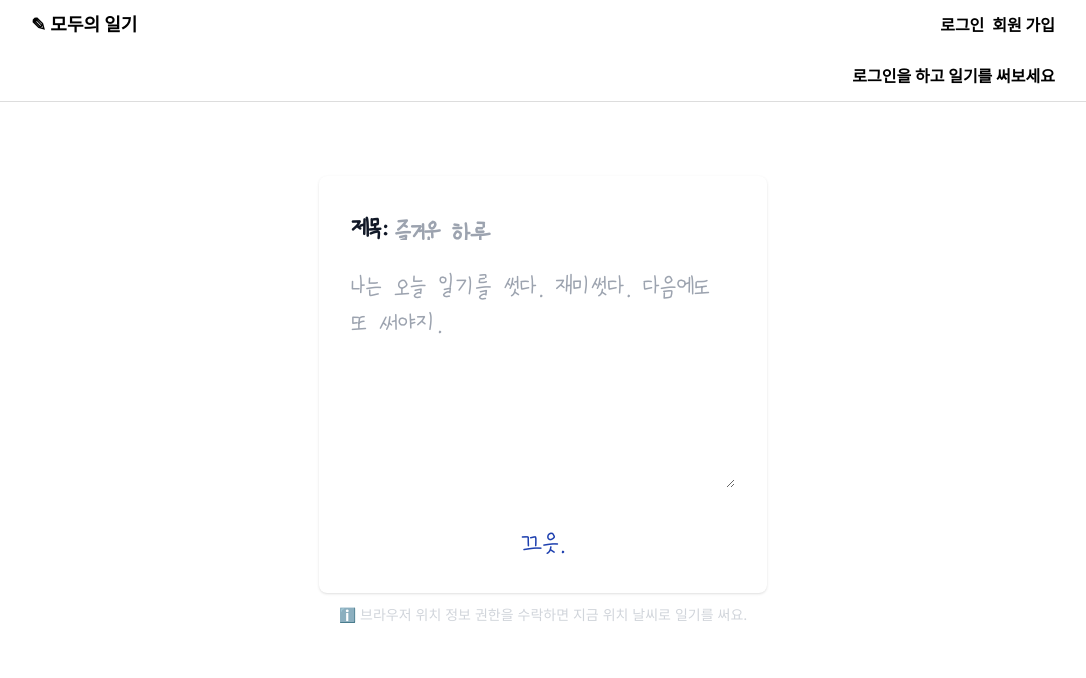
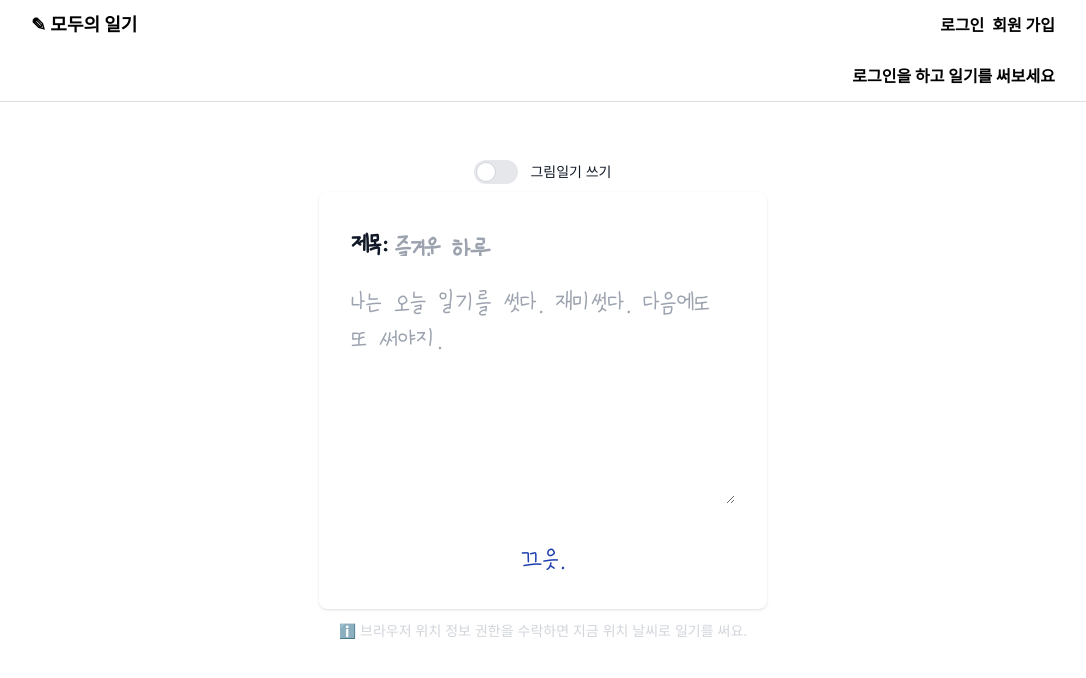
Before and after one commit to LeeSeungjae00/modoo-diary, a Next.js app: page /write in a window 1280 px wide. Shown: the top 678 px of the page, without its empty margins (97-1183 px from the left). Built offline with nearby package versions, Linux system fonts and the light colour scheme; no server answers.

Commit message:
:sparkles: 일기 쓸 때 그림일기 쓸지 선택 로직 추가 및 캔버스 표시

```diff
--- a/src/app/write/page.tsx
+++ b/src/app/write/page.tsx
@@ -1,5 +1,5 @@
 "use client";
-import React, { useEffect } from "react";
+import React, { useEffect, useState } from "react";
 import { useForm } from "react-hook-form";
 import { useMutation } from "@tanstack/react-query";
 import { useRouter } from "next/navigation";
@@ -9,6 +9,7 @@ import InputAlert from "@/components/common/inputAlert";
 import { postDiary } from "@/api/diary";
 import FontButton from "@/components/common/fontButton";
 import useCoordinate from "@/hooks/useCoordinate";
+import Canvas from "@/components/canvas";
 
 const FontH1 = styled.h1`
   font-family: Chilgok_lws;
@@ -23,6 +24,7 @@ const FontTextarea = styled.textarea`
 `;
 
 export default function Write() {
+  const [isDrawAble, setIsDrawAble] = useState(false);
   const router = useRouter();
   const {
     register,
@@ -49,11 +51,23 @@ export default function Write() {
   }
 
   return (
-    <div className="flex flex-col items-center justify-center px-6 py-8 mx-auto h-screen lg:py-0">
+    <div className="flex flex-col items-center justify-center px-6 py-32 mx-auto min-h-screen lg:py-0 ">
       {isLoading ? (
         <FontH1>참 잘했어요</FontH1>
       ) : (
         <>
+          <label className="relative inline-flex items-center cursor-pointer mb-2">
+            <input
+              type="checkbox"
+              value=""
+              onChange={(e) => setIsDrawAble(!isDrawAble)}
+              className="sr-only peer"
+            />
+            <div className="w-11 h-6 bg-gray-200 peer-focus:outline-none peer-focus:ring-4 peer-focus:ring-blue-300 dark:peer-focus:ring-blue-800 rounded-full peer dark:bg-gray-700 peer-checked:after:translate-x-full peer-checked:after:border-white after:content-[''] after:absolute after:top-[2px] after:left-[2px] after:bg-white after:border-gray-300 after:border after:rounded-full after:h-5 after:w-5 after:transition-all dark:border-gray-600 peer-checked:bg-blue-600"></div>
+            <span className="ml-3 text-sm font-medium text-gray-900 dark:text-gray-300">
+              그림일기 쓰기
+            </span>
+          </label>
           <div className="w-full bg-white rounded-lg shadow dark:border md:mt-0 sm:max-w-md xl:p-0 dark:bg-gray-800 dark:border-gray-700">
             <form
               onSubmit={handleSubmit(onSubmitWrite)}
@@ -74,6 +88,7 @@ export default function Write() {
                   message={errors.title.message as string}
                 ></InputAlert>
               )}
+              {isDrawAble && <Canvas></Canvas>}
               <FontTextarea
                 {...register("content")}
                 placeholder="나는 오늘 일기를 썻다. 재미썻다. 다음에도 또 써야지."
--- a/src/components/canvas.tsx
+++ b/src/components/canvas.tsx
@@ -48,7 +48,7 @@ export default function Canvas() {
     <div className="max-w-full w-full">
       <div className="max-w-full">
         <canvas
-          className="m-auto border-gray-500 border-2"
+          className="m-auto border-gray-300 border-2"
           ref={canvasRef}
           onMouseDown={() => setPainting(true)}
           onMouseUp={() => setPainting(false)}
```
